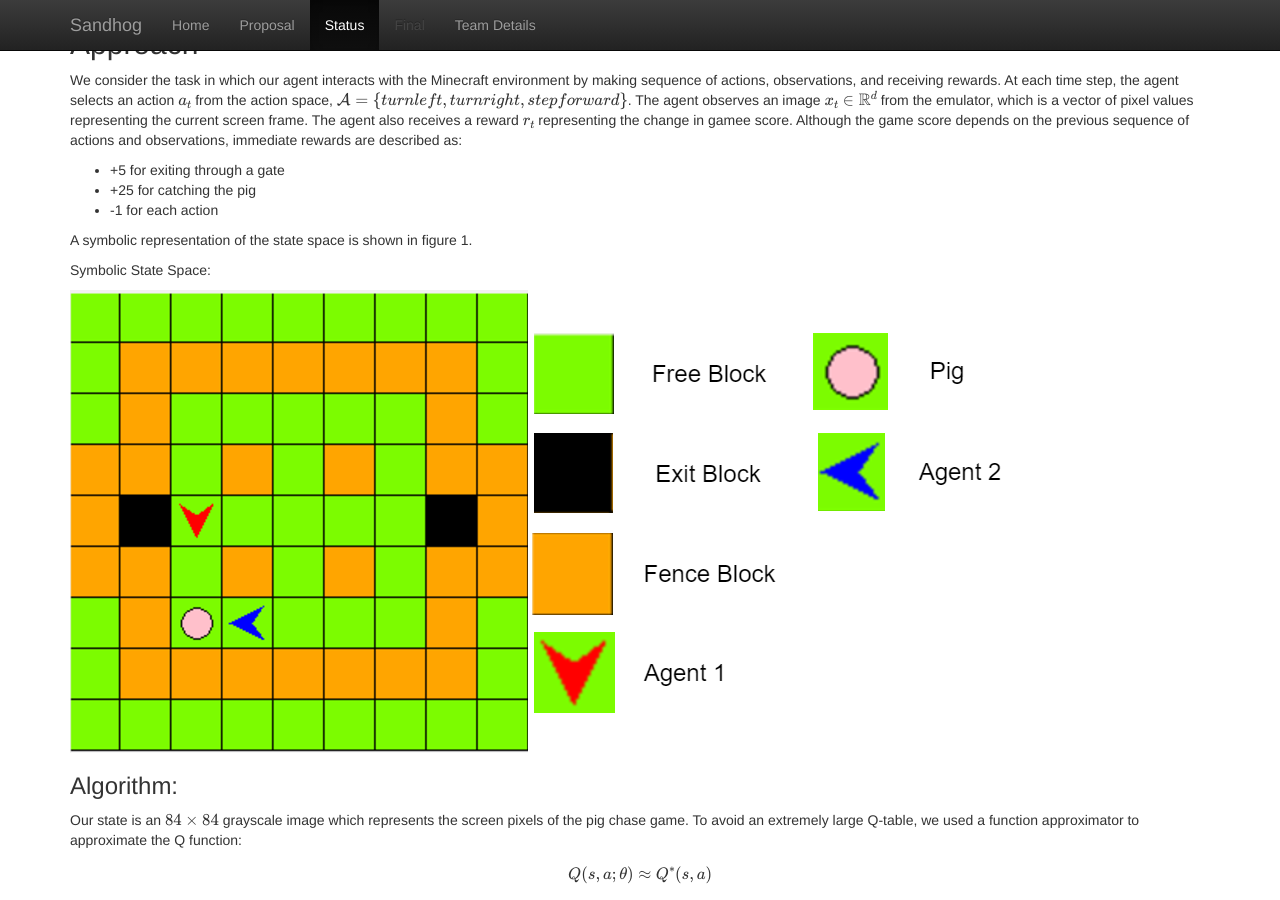
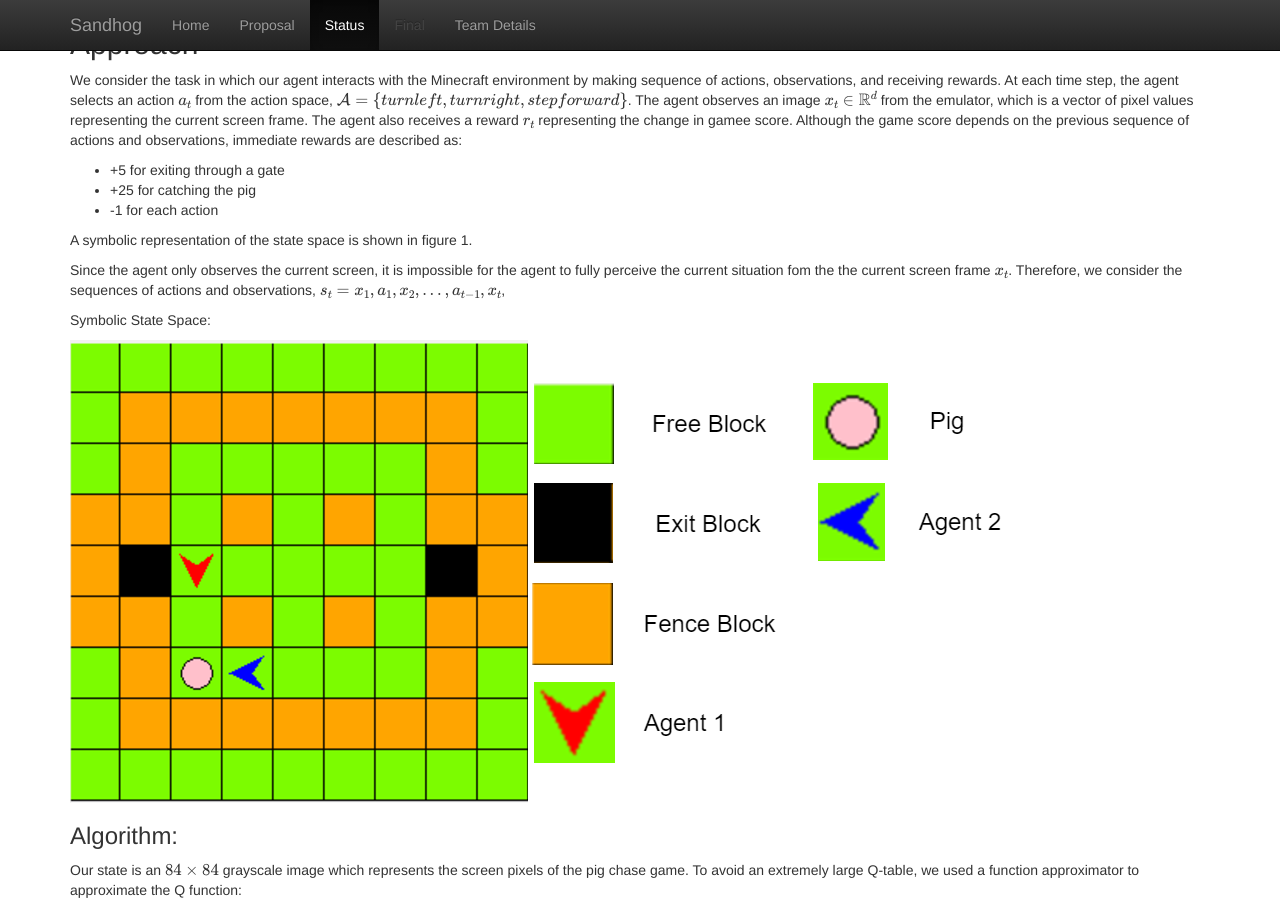
Before and after one commit to hfloresr/Sandhog, a Jekyll site: the page built from docs/status.md, in a window 1280 px wide and 900 px high, scrolled down 894 px. Built offline with Jekyll 4.4.1, drawn with Linux system fonts in a browser that asks for light colours; formulas are drawn with MathJax 3.

Commit message:
added sequence of observations and actions

```diff
--- a/docs/status.md
+++ b/docs/status.md
@@ -22,6 +22,8 @@ We consider the task in which our agent interacts with the Minecraft environment
   * -1 for each action
 
 A symbolic representation of the state space is shown in figure 1.
+
+Since the agent only observes the current screen, it is impossible for the agent to fully perceive the current situation fom the the current screen frame $$x_t$$. Therefore, we consider the sequences of actions and observations, $$s_t = x_{1},a_{1},x_{2}, ... , a_{t-1}, x_{t}$$,
 
 Symbolic State Space:
 
```
